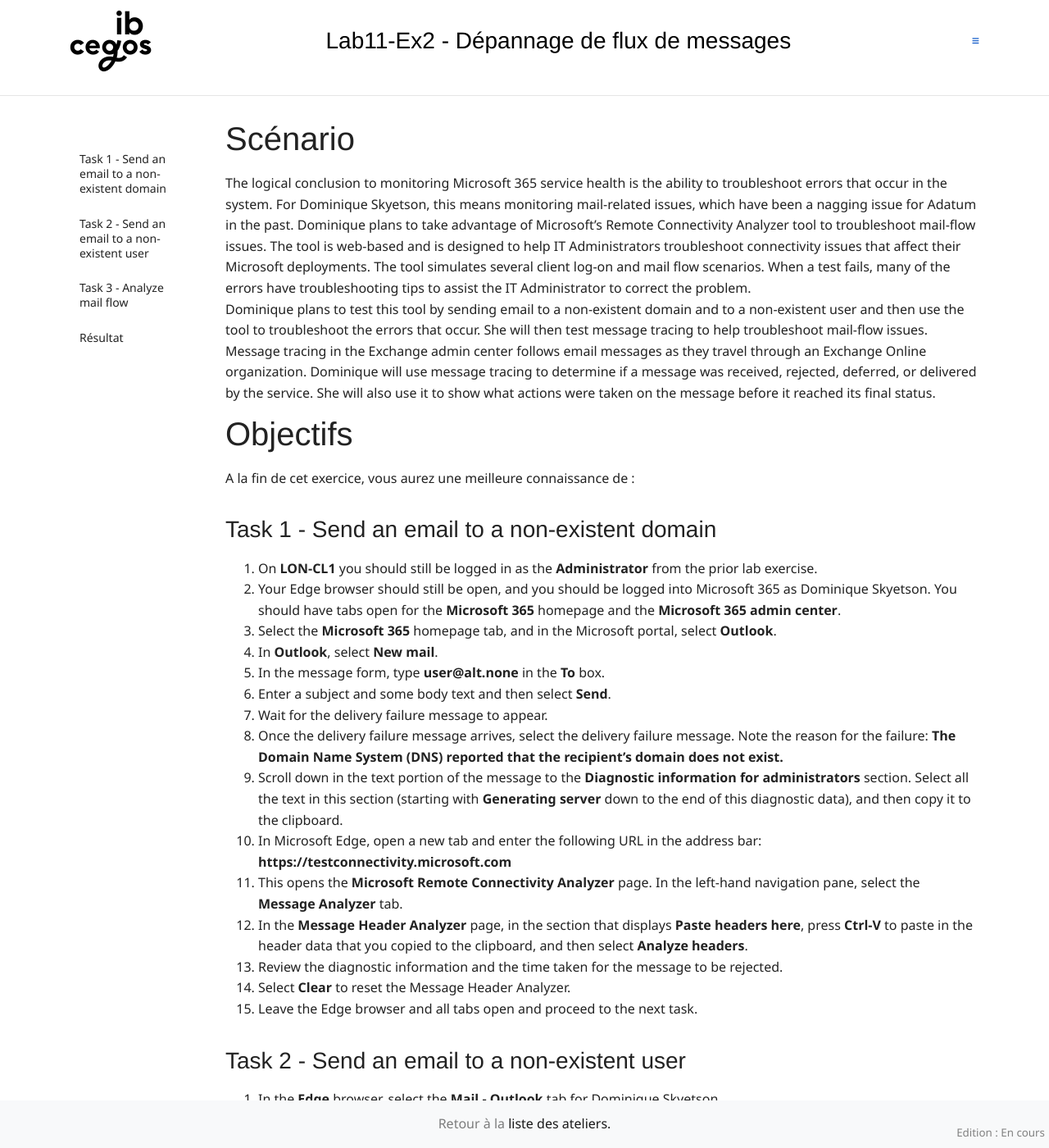
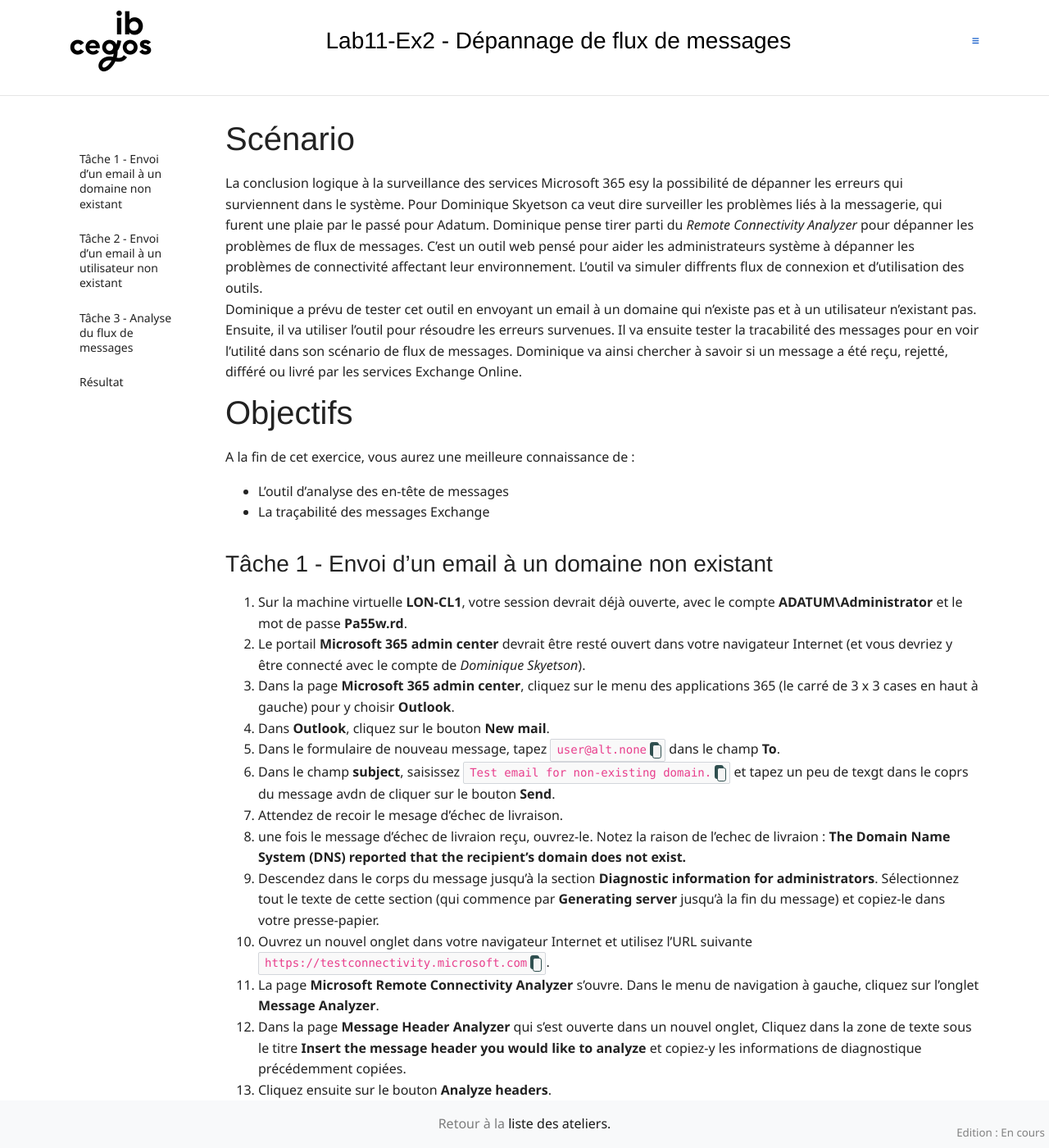
Before and after one commit to renaudwangler/ib-labs, a Jekyll site: the page built from msms030fr/lab11e2.md, in a window 1280 px wide and 1400 px high. Shown: the whole window at 82% size. Built offline with Jekyll 4.4.1, drawn with Linux system fonts in a browser that asks for light colours; nearby versions of some CDN libraries; comment, search, counter and statistics services are not loaded; some of the changed text lies outside the part shown.

Commit message:
msms030frl11e2 v0

````diff
--- a/msms030fr/lab11e2.md
+++ b/msms030fr/lab11e2.md
@@ -5,60 +5,63 @@ length: "00"
 date: "En cours"
 ---
 # Scénario
-The logical conclusion to monitoring Microsoft 365 service health is the ability to troubleshoot errors that occur in the system. For Dominique Skyetson, this means monitoring mail-related issues, which have been a nagging issue for Adatum in the past. Dominique plans to take advantage of Microsoft's Remote Connectivity Analyzer tool to troubleshoot mail-flow issues. The tool is web-based and is designed to help IT Administrators troubleshoot connectivity issues that affect their Microsoft deployments. The tool simulates several client log-on and mail flow scenarios. When a test fails, many of the errors have troubleshooting tips to assist the IT Administrator to correct the problem.
-Dominique plans to test this tool by sending email to a non-existent domain and to a non-existent user and then use the tool to troubleshoot the errors that occur. She will then test message tracing to help troubleshoot mail-flow issues. Message tracing in the Exchange admin center follows email messages as they travel through an Exchange Online organization. Dominique will use message tracing to determine if a message was received, rejected, deferred, or delivered by the service. She will also use it to show what actions were taken on the message before it reached its final status.
+La conclusion logique à la surveillance des services Microsoft 365 esy la possibilité de dépanner les erreurs qui surviennent dans le système. Pour Dominique Skyetson ca veut dire surveiller les problèmes liés à la messagerie, qui furent une plaie par le passé pour Adatum. Dominique pense tirer parti du *Remote Connectivity Analyzer* pour dépanner les problèmes de flux de messages. C'est un outil web pensé pour aider les administrateurs système à dépanner les problèmes de connectivité affectant leur environnement. L'outil va simuler diffrents flux de connexion et d'utilisation des outils.
+Dominique a prévu de tester cet outil en envoyant un email à un domaine qui n'existe pas et à un utilisateur n'existant pas. Ensuite, il va utiliser l'outil pour résoudre les erreurs survenues. Il va ensuite tester la tracabilité des messages pour en voir l'utilité dans son scénario de flux de messages. Dominique va ainsi chercher à savoir si un message a été reçu, rejetté, différé ou livré par les services Exchange Online.
 
 # Objectifs
 A la fin de cet exercice, vous aurez une meilleure connaissance de :
+- L'outil d'analyse des en-tête de messages
+- La traçabilité des messages Exchange
 
 
-## Task 1 - Send an email to a non-existent domain
-1. On **LON-CL1** you should still be logged in as the **Administrator** from the prior lab exercise.
-1. Your Edge browser should still be open, and you should be logged into Microsoft 365 as Dominique Skyetson. You should have tabs open for the **Microsoft 365** homepage and the **Microsoft 365 admin center**.
-1. Select the **Microsoft 365** homepage tab, and in the Microsoft portal, select **Outlook**.
-1. In **Outlook**, select **New mail**.
-1. In the message form, type **user@alt.none** in the **To** box.
-1. Enter a subject and some body text and then select **Send**.
-1. Wait for the delivery failure message to appear.
-1. Once the delivery failure message arrives, select the delivery failure message. Note the reason for the failure: **The Domain Name System (DNS) reported that the recipient's domain does not exist.**
-1. Scroll down in the text portion of the message to the **Diagnostic information for administrators** section. Select all the text in this section (starting with **Generating server** down to the end of this diagnostic data), and then copy it to the clipboard.
-1. In Microsoft Edge, open a new tab and enter the following URL in the address bar: **https://testconnectivity.microsoft.com**
-1. This opens the **Microsoft Remote Connectivity Analyzer** page. In the left-hand navigation pane, select the **Message Analyzer** tab.
-1. In the **Message Header Analyzer** page, in the section that displays **Paste headers here**, press **Ctrl-V** to paste in the header data that you copied to the clipboard, and then select **Analyze headers**.
-1. Review the diagnostic information and the time taken for the message to be rejected.
-1. Select **Clear** to reset the Message Header Analyzer.
-1. Leave the Edge browser and all tabs open and proceed to the next task.
+## Tâche 1 - Envoi d'un email à un domaine non existant
+1. Sur la machine virtuelle **LON-CL1**, votre session devrait déjà ouverte, avec le compte **ADATUM\Administrator** et le mot de passe **Pa55w.rd**.
+1. Le portail **Microsoft 365 admin center** devrait être resté ouvert dans votre navigateur Internet (et vous devriez y être connecté avec le compte de *Dominique Skyetson*).
+1. Dans la page **Microsoft 365 admin center**, cliquez sur le menu des applications 365 (le carré de 3 x 3 cases en haut à gauche) pour y choisir **Outlook**.
+1. Dans **Outlook**, cliquez sur le bouton **New mail**.
+1. Dans le formulaire de nouveau message, tapez ```user@alt.none``` dans le champ **To**.
+1. Dans le champ **subject**, saisissez ```Test email for non-existing domain.``` et tapez un peu de texgt dans le coprs du message avdn de cliquer sur le bouton **Send**.
+1. Attendez de recoir le mesage d'échec de livraison.
+1. une fois le message d'échec de livraion reçu, ouvrez-le. Notez la raison de l'echec de livraion : **The Domain Name System (DNS) reported that the recipient's domain does not exist.**
+1. Descendez dans le corps du message jusqu'à la section **Diagnostic information for administrators**. Sélectionnez tout le texte de cette section (qui commence par **Generating server** jusqu'à la fin du message) et copiez-le dans votre presse-papier.
+1. Ouvrez un nouvel onglet dans votre navigateur Internet et utilisez l'URL suivante ```https://testconnectivity.microsoft.com```.
+1. La page **Microsoft Remote Connectivity Analyzer** s'ouvre. Dans le menu de navigation à gauche, cliquez sur l'onglet **Message Analyzer**.
+1. Dans la page **Message Header Analyzer** qui s'est ouverte dans un nouvel onglet, Cliquez dans la zone de texte sous le titre **Insert the message header you would like to analyze** et copiez-y les informations de diagnostique précédemment copiées.
+1. Cliquez ensuite sur le bouton **Analyze headers**.
+1. Consultez les informations de diagnotique et le temps qu'il a fallu pour que le message soit rejetté par exemple.
+1. Cliquez sur **Clear** pour réinitialiser le *Message Header Analyzer*.
+1. Laissez tous les onglets ouverts sur votre navigateur Internet pour la tâche suivante.
 
-## Task 2 - Send an email to a non-existent user
-1. In the **Edge** browser, select the **Mail - Outlook** tab for Dominique Skyetson.
-1. In **Outlook**, select **New mail**.
-1. In the message form, type **ynotknirf082760@outlook.com** in the **To** box.
-1. Enter a subject and some body text and then select **Send**.
-1. Wait for the delivery failure message to appear.
-1. Once the delivery failure message arrives, select the delivery failure message. Note the reason for the failure: **Delivery has failed to these recipients or groups:**
-1. Scroll down in the text portion of the message to the **Diagnostic information for administrators** section. Select all the text in this section (starting with **Generating server** down to the end of this diagnostic data), and then copy it to the clipboard.
-1. In Microsoft Edge, select the **Message Analyzer** tab.
-1. In the **Message Header Analyzer** page, in the section that displays **Paste headers here**, press **Ctrl-V** to paste in the header data that you copied to the clipboard, and then select **Analyze headers**.
-1. Review the diagnostic information and the time taken for the message to be rejected.
-1. Select **Clear** to reset the Message Header Analyzer.
-1. In the **Edge** browser, close all tabs except for the **Microsoft 365** homepage tab.
+## Tâche 2 - Envoi d'un email à un utilisateur non existant
+1. Dans votre navigateur Internet, basculez sur l'onglet affichant la messagire **Outlook** de Dominique Skyetson.
+1. Dans **Outlook**, cliquez sur le bouton **New mail**.
+1. Dans le formulaire de nouveau message, tapez ```ynotknirf082760@outlook.com``` dans le champ **To**.
+1. Dans le champ **subject**, saisissez ```Test email for non-existing user.``` et tapez un peu de texgt dans le coprs du message avdn de cliquer sur le bouton **Send**.
+1. Attendez de recoir le mesage d'échec de livraison.
+1. une fois le message d'échec de livraion reçu, ouvrez-le.
+1. Descendez dans le corps du message jusqu'à la section **Diagnostic information for administrators**. Sélectionnez tout le texte de cette section (qui commence par **Generating server** jusqu'à la fin du message) et copiez-le dans votre presse-papier.
+1. Dans votre navigateur Internet, basculez vers l'onglet **Message Header Analyzer**.
+1. Cliquez dans la zone de texte sous le titre **Insert the message header you would like to analyze** et copiez-y les informations de diagnostique précédemment copiées.
+1. Cliquez ensuite sur le bouton **Analyze headers**.
+1. Consultez les informations de diagnotique et le temps qu'il a fallu pour que le message soit rejetté par exemple.
+1. Fermez tous les onglets ouverts sur votre navigateur Internet, hormis celui contenant le portail **Microsoft 365 admin center**.
 
-## Task 3 - Analyze mail flow
-In this task, you will conduct a message trace to monitor message flow. Note that the Message Trace feature is provided through the Exchange Online admin center. However, it can be accessed from the **Defender** portal.
-1. In the **Edge** browser on **LON-CL1**, the **Microsoft 365** homepage tab should still be open from the prior task. In this tab, select **Admin**.
-1. In the **Microsoft 365 admin center**, in the left-hand navigation pane, select **Show all**, and then under **Admin centers** select **Security**.
-1. In the **Microsoft Defender** portal, in the left-hand navigation pane, select **Exchange message trace** in the  **Email & collaboration** section.
-1. In **Message trace** page, note the existing queries that you can use. However, in this case, you will create a custom message trace. Select **+Start a trace**.
-1. In the **New message trace** window, select the **Senders** field. In the list of users that appears, select **Dominique Skyetson**.
-1. In the **Time range** chart, move the slider to **1 day** (this will show the past 24 hours).
-1. In the  **Detailed search options** section, in the **Delivery status** field, select **Failed**.
-1. Select **Search**.
-1. On the **Message trace search results** page, note the two messages that appear.
-Click the message for the non-existent user. This opens the **Message trace details** pane, which displays the detailed information for the message, including the sender, recipient, message size, ID, and IP address information.
-	Select the **Message events** and **More information** sections to expand them. As you review the information, pay special note to the following data: Receive, Submit, Span. Diagnostics, and Faild.  Close the pane when you are finished.
-1. Repeat the prior step for the non-existent domain message.
-1. Close the Message Trace window.
+## Tâche 3 - Analyse du flux de messages
+Dans cette tâche, vous allez surveiller le flux de message en analysant leur traçabilité. Notez que bien que la fonctionnalité de traçabilité des messages soit fournie par *Exchange*, elle s'accède depuis le portail *Defender*.
+1. Dans le menu de navigation du portail **Microsoft 365 admin center**, sous la section **Admin centers**, cliquez sur **Security** (il pourra être utile de cliquer sur **Show all**).
+1. Dans le menu de navigation du portail **Microsoft Defender**, cliquez sur **Exchange message trace** dans la section **Email & collaboration** section.
+1. Dans la page **Message trace** vous trouvez quelques requêtes par défaut que vous pouvez directement utiliser. Cependant, dans le cas de Dominique, il souhaite créeer une trace customisée. cliquez sur **+Start a trace**.
+1. Dans le panneau **New message trace** qui s'affiche, cliquez dans le champ **Senders** et tapez ```Dominique```. Sélectionnez le compte de **Dominique Skyetson**.
+1. Sur l'échelle **Time range**, déplaçez le pointeur sur **1 day** (cela permet d'afficher les dernières 24 heures).
+1. Sous la section **Detailed search options**, dans le champ **Delivery status**, sélectionnez **Failed**.
+1. Cliquez sur le bouton **Search**.
+1. Sur la page **Message trace search results**, les deux messages des tâches précédentes de cet exercice apparaîssent, Cliquez sur le message **Test email for non-existent user**.
+1. Un panneau **Message trace details** s'ouvre, vous donnant des informations concernant ce message et comportant, entre autre, l'émetteur, le destinataire, la taille du message et des informations d'adresses IP.
+1. Sélectionnez les zones **Message events** et **More information** pour les ouvrir.
+1. Fermez le panneau **Message trace details**.
+1. Répètez les opérations précédentes pour le message **Test email for non-existent domain**.
 
 ## Résultat
+A l'issue de ce dernier exercice, vous avez compris comment analyser les problèmes de messages non délivrés.
 
 # Fin des ateliers du stage msms030
````
Also changed, not shown: msms030fr/lab2e5.md (+4 -4 lines).
